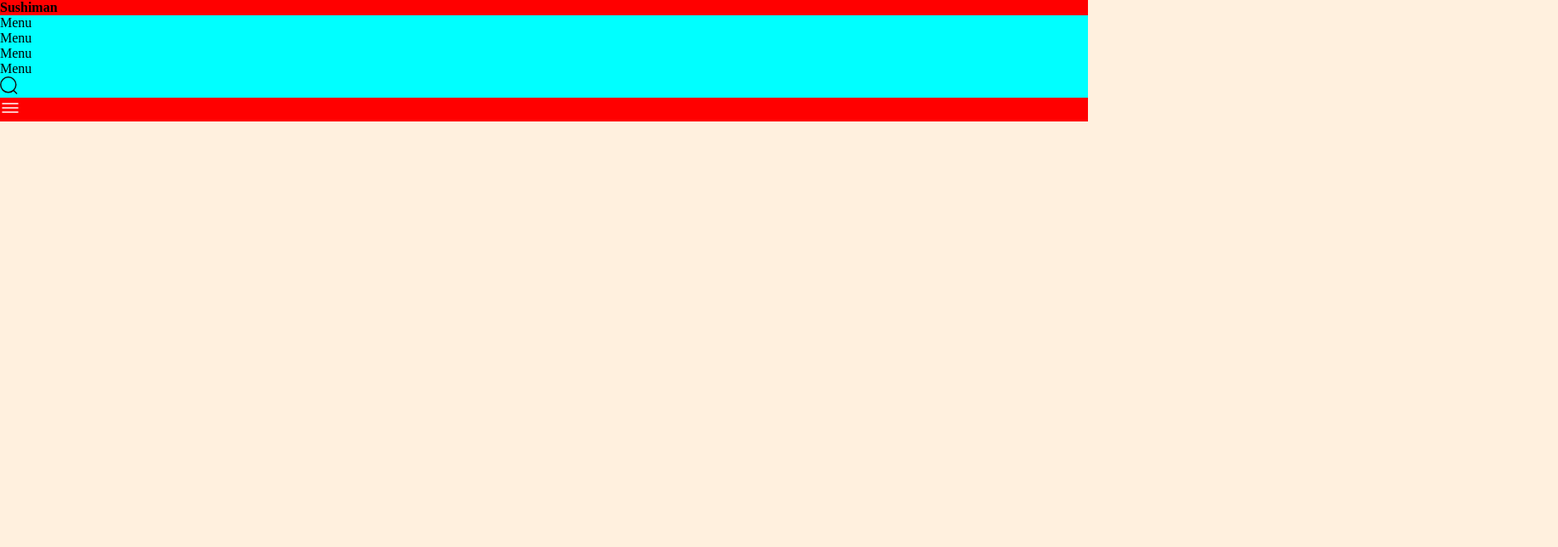
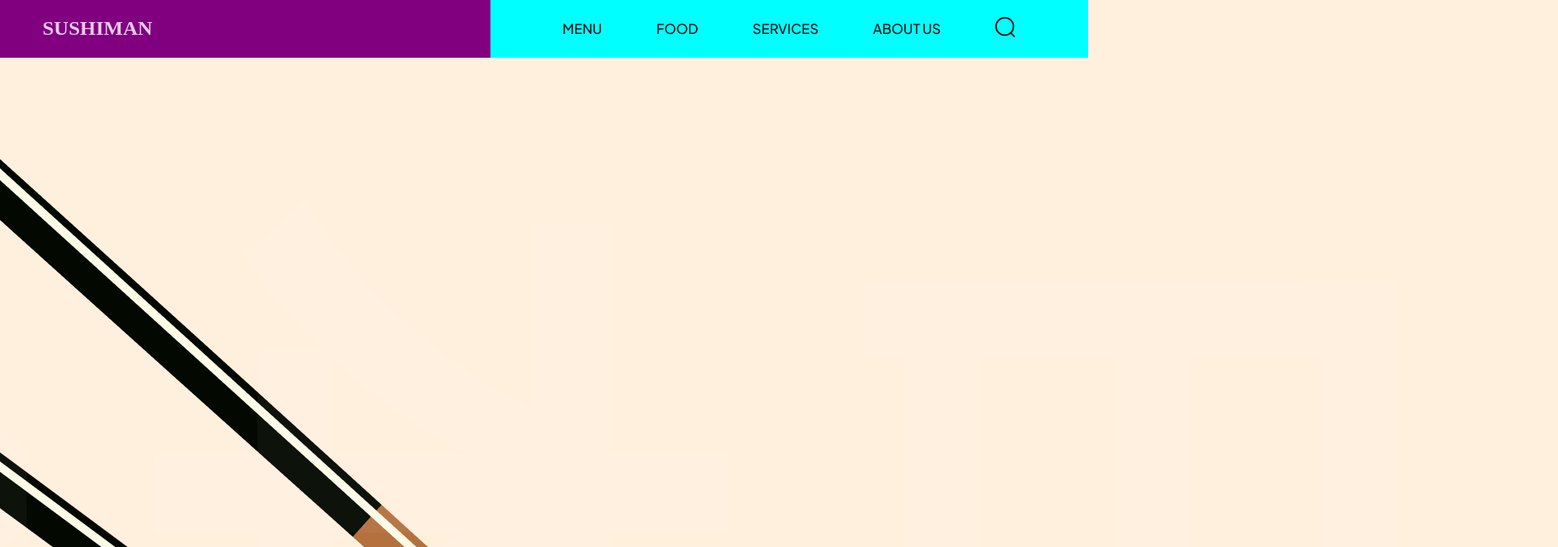
Before and after one commit to AdrianRamirez7/sushi-restaurants-landingpage, a website built with Vite: page index.html in a window 1280 px wide. Shown: the top 644 px of the page at 85% size, 1833 px wide, since content can reach past the window. Built offline with nearby package versions, Linux system fonts and the light colour scheme.

Commit message:
added header section

```diff
--- /dev/null
+++ b/css/sections/header.css
@@ -0,0 +1,67 @@
+.header__nav {
+    display: flex;
+    overflow: hidden;
+}
+
+.header__logo-container {
+    flex: 1;
+    display: flex;
+
+    position: relative;
+    background-color: purple;
+    padding: 20px;
+}
+
+.header__logo-overlay {
+    position: absolute;
+    inset: 0;
+    width: 100%;
+    background-color: var(--primary-color);
+    z-index: -1;
+}
+
+.header__logo-container > h4 {
+    padding-left: 30px;
+    color: white;
+
+    font-weight: 700;
+    font-size: 24px;
+    text-transform: uppercase;
+    opacity: 0.8;
+}
+
+.header__menu li {
+    font-weight: 500;
+    font-family: var(--plus-jakarta-sans);
+    color: var(--secondary-color);
+    font-size: 16px;
+    text-transform: uppercase;
+    line-height: 20px;
+    cursor: pointer;
+}
+
+.header__menu li img {
+    width: 24px;
+    object-fit: contain;
+}
+
+.header__menu, .header__menu-mobile {
+    padding: 20px;
+    flex: 1.236;
+    display: flex;
+    align-items: center;
+    justify-content: center;
+    gap: 64px;
+    list-style: none;
+}
+
+
+/* Mobile menu hamburger code */
+
+.header__menu-mobile {
+    display: none;
+    gap: 20px;
+    position: relative;
+}
+
+/* End of Mobile menu hamburger code */
--- a/css/style.css
+++ b/css/style.css
@@ -2,13 +2,13 @@
 @import url("https://fonts.googleapis.com/css2?family=Plus+Jakarta+Sans:wght@200;300;400;500;600;700;800&display=swap");
 
 /* other css file imports */
-/* @import url("sections/header.css");
-@import url("sections/hero.css");
+ @import url("sections/header.css");
+/* @import url("sections/hero.css");
 @import url("sections/about.css");
 @import url("sections/popular.css");
 @import url("sections/trending.css");
 @import url("sections/subscribe.css");
-@import url("sections/footer.css"); */
+@import url("sections/footer.css");  */
 
 /* CSS variables for reusablity across all files (including above imported) */
 :root {
--- a/index.html
+++ b/index.html
@@ -6,11 +6,12 @@
   <title>Sushiman</title>
   <link rel="icon" type="image/png" href="/public/sushi.png">
   <link rel="stylesheet" href="css/style.css">
+
 </head>
 <body>
   <header>
     <nav class="header__nav" style="background-color: red;">
-      <div class="header__logo">
+      <div class="header__logo-container">
         <h4>Sushiman</h4>
         <div class="header__logo-overlay"></div>
       </div>
@@ -19,26 +20,34 @@
           <a href="#menu">Menu</a>
         </li>
         <li>
-          <a href="#food">Menu</a>
+          <a href="#food">Food</a>
         </li>
         <li>
-          <a href="#services">Menu</a>
+          <a href="#services">Services</a>
         </li>
         <li>
-          <a href="#about-us">Menu</a>
+          <a href="#about-us">About Us</a>
         </li>
         <li>
           <img src="assets/search.svg" alt="search">
         </li>
       </ul>
 
+      <!--Begining of mobile hamburger code-->
       <ul class="header__menu-mobile">
         <li>
           <img src="assets/menu.svg" alt="menu">
         </li>
       </ul>
+      <!--Begining of mobile hamburger code-->
     </nav>
   </header>
+
+  <section class="hero">
+    <div class="hero-image">
+      <img src="assets/sushi-1.png" alt="Sushi Image">
+    </div>
+  </section>
   <script src="js/script.js" type="module"></script>
 </body>
 </html>
```
